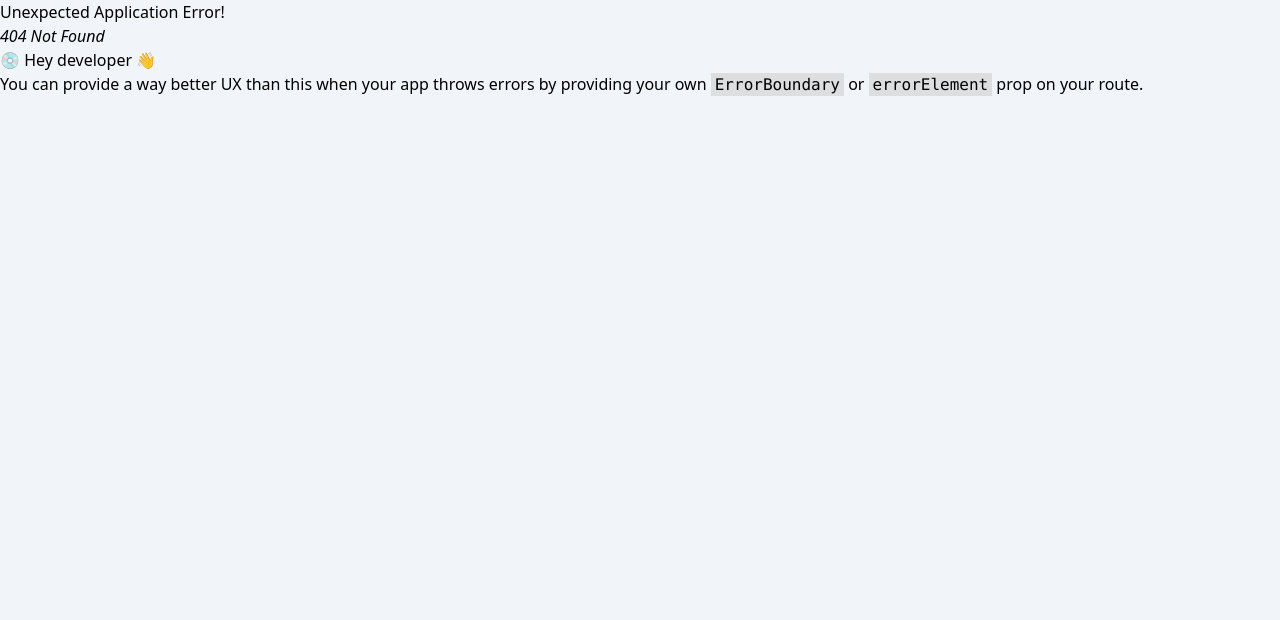
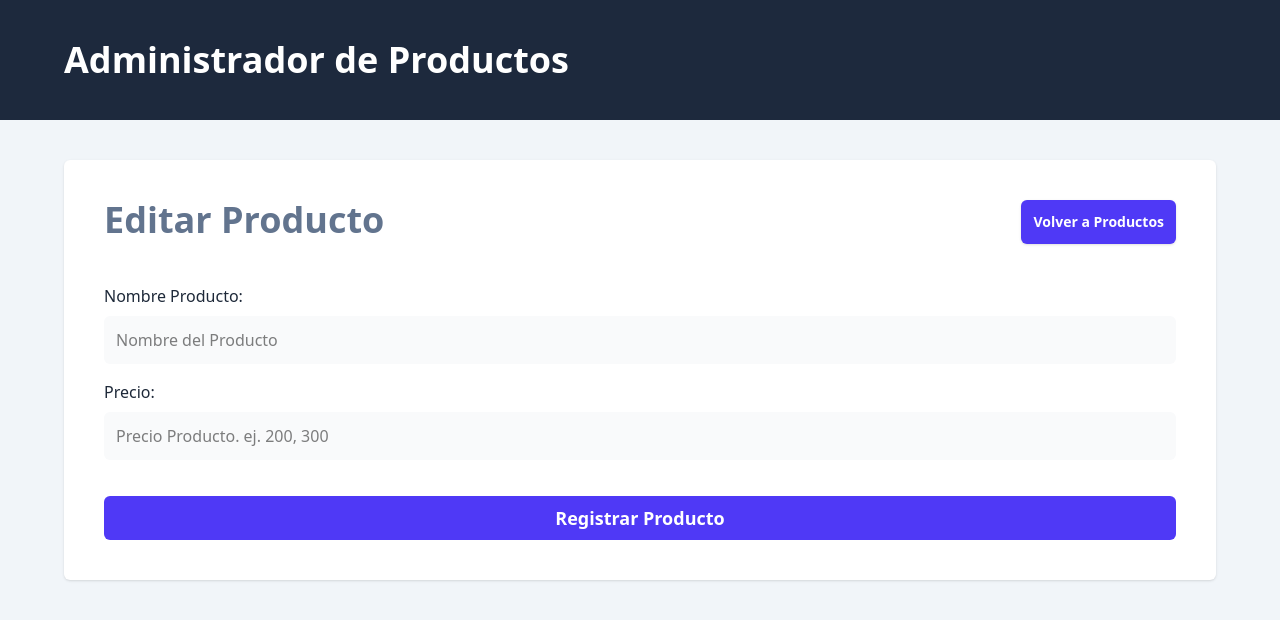
Before and after one commit to r0odr1/Administrador-de-productos, a React (Vite) app in the folder client/: page /productos/1/editar in a window 1280 px wide. Before the commit this address had no page. Shown: the top 620 px of the page. Built offline with nearby package versions, Linux system fonts and the light colour scheme.

Commit message:
Creando ruta para editar productos

```diff
--- a/client/src/components/ProductDetails.tsx
+++ b/client/src/components/ProductDetails.tsx
@@ -1,3 +1,4 @@
+import { useNavigate } from "react-router-dom"
 import type { Product } from "../types"
 import { formatCurrency } from "../utils"
 
@@ -5,6 +6,8 @@
   product: Product
 }
 export default function ProductDetails({ product } : ProductDetailsProps) {
+
+  const navigate = useNavigate()
 
   const isAvailable = product.availability
 
@@ -20,6 +23,12 @@
         {isAvailable ? 'Disponible' : 'No Disponible'}
       </td>
       <td className="p-3 text-lg text-gray-800 ">
+        <div className="flex gap-2 items-center">
+          <button
+            onClick={() => navigate(`/productos/${product.id}/editar`)}
+            className="bg-indigo-600 text-white rounded-lg w-full uppercase font-bold text-xs text-center"
+          >Editar</button>
+        </div>
       </td>
     </tr>
   )
--- a/client/src/router.tsx
+++ b/client/src/router.tsx
@@ -4,6 +4,7 @@
 import { loader as productsLoader } from "./views/ProductsLoader";
 import NewProduct from "./views/NewProduct";
 import { action as newProductAction } from "./views/NewProductAction";
+import EditProduct from "./views/EditProduct";
 
 export const router = createBrowserRouter([
   {
@@ -19,6 +20,10 @@
         path: 'productos/nuevo',
         element: <NewProduct />,
         action: newProductAction
+      },
+      {
+        path: 'productos/:id/editar', //ROA Patter - Resource-oriented design
+        element: <EditProduct />
       }
     ]
   },
--- /dev/null
+++ b/client/src/views/EditProduct.tsx
@@ -0,0 +1,69 @@
+
+import { Link, Form, useActionData } from "react-router-dom"
+import ErrorMessage from "../components/ErrorMessage"
+
+export default function EditProduct() {
+
+  const error = useActionData() as string
+
+  return (
+    <>
+      <div className="flex justify-between">
+        <h2 className="text-4xl font-black text-slate-500">Editar Producto</h2>
+        <Link
+          to="/"
+          className="rounded-md bg-indigo-600 p-3 text-sm font-bold text-white shadow-sm hover:bg-indigo-500"
+        >
+          Volver a Productos
+        </Link>
+      </div>
+
+      {error && <ErrorMessage>{error}</ErrorMessage>}
+
+      <Form
+        className="mt-10"
+        method="POST"
+      >
+
+        <div className="mb-4">
+          <label
+            className="text-gray-800"
+            htmlFor="name"
+          >
+            Nombre Producto:
+          </label>
+
+          <input
+            id="name"
+            type="text"
+            className="mt-2 block w-full p-3 bg-gray-50 rounded-md"
+            placeholder="Nombre del Producto"
+            name="name"
+          />
+        </div>
+
+        <div className="mb-4">
+          <label
+            className="text-gray-800"
+            htmlFor="price"
+          >
+            Precio:
+          </label>
+          <input
+            id="price"
+            type="number"
+            className="mt-2 block w-full p-3 bg-gray-50 rounded-md"
+            placeholder="Precio Producto. ej. 200, 300"
+            name="price"
+          />
+        </div>
+
+        <input
+          type="submit"
+          className="mt-5 w-full bg-indigo-600 p-2 text-white font-bold text-lg cursor-pointer rounded-md"
+          value="Registrar Producto"
+        />
+      </Form>
+    </>
+  )
+}
```
